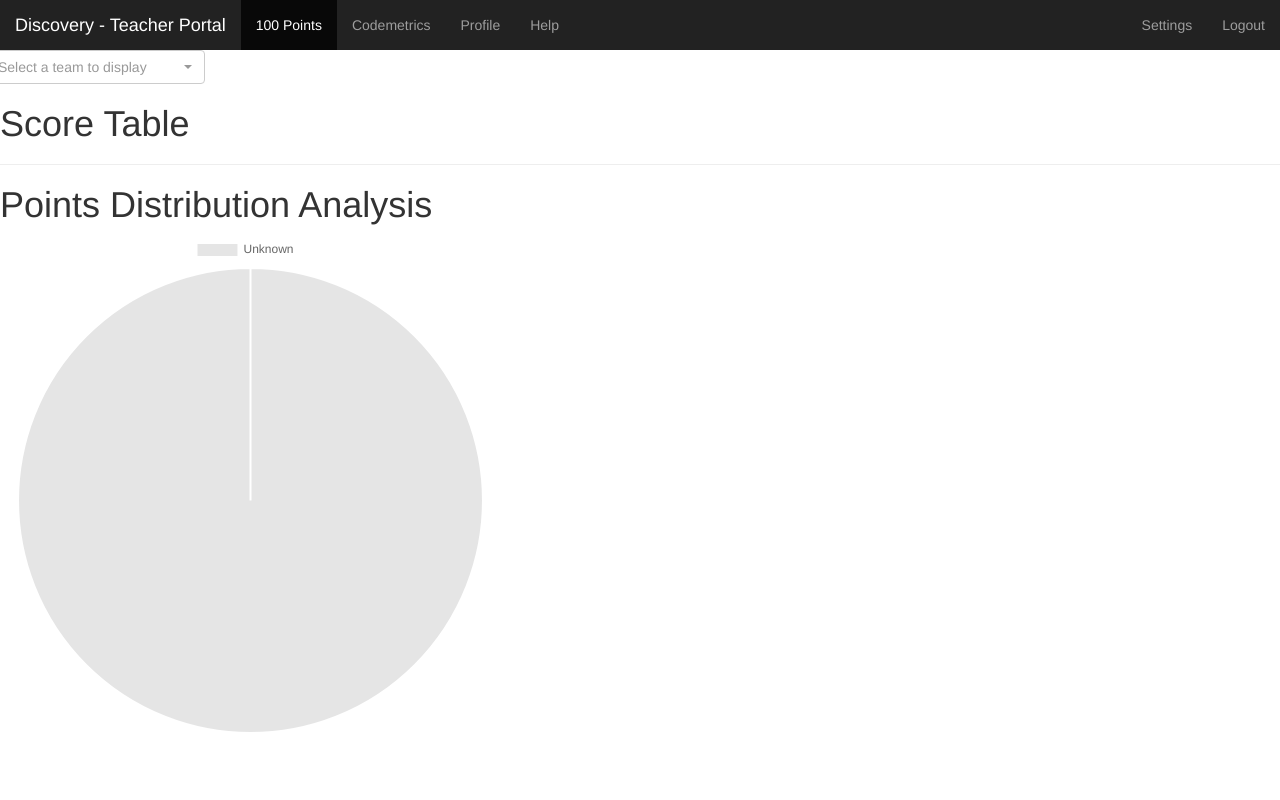
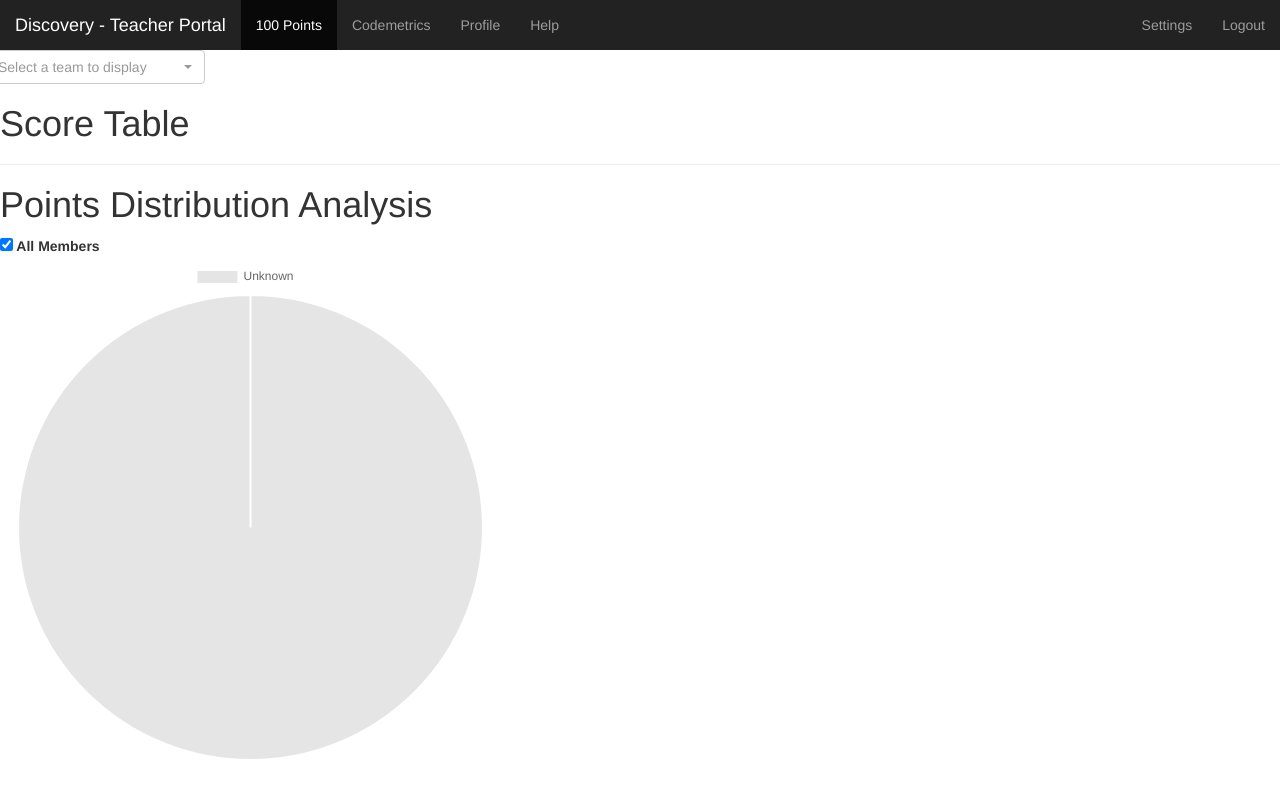
Before and after one commit to Discovery-VSTS/teacherui, a Django app: page /app/index/ in a window 1280 px wide. Run offline with Django 3.2, Linux system fonts and the light colour scheme; the visitor is signed in with stand-in values (Sample User, id 1); data that the repository does not hold is empty; some libraries are stand-ins or nearby versions.

Commit message:
Render chart based on checkbox

```diff
--- a/templates/tabs/100pt/distribution-analysis.html
+++ b/templates/tabs/100pt/distribution-analysis.html
@@ -1,6 +1,11 @@
 <h1>Points Distribution Analysis</h1>
 <script type="text/javascript">
+
    $(document).ready(function() {
+       render_chart();
+   });
+
+   function render_chart() {
 
         var ctx = document.getElementById('pointDist').getContext("2d");
         ctx.canvas.width = 100;
@@ -44,6 +49,7 @@
             };
         }
 
+        if (document.getElementById("checkbox-members").checked == true) {
             var pieChart = new Chart(ctx, {
                 type: 'pie',
                 data: piechart_data,
@@ -53,7 +59,10 @@
                     }
                 }
             });
-    });
-
+        }
+        }
 </script>
+<label><input type="checkbox" onclick="render_chart()" id="checkbox-members" checked="checked"> All Members</label>
+<div id="dataDist">
     <canvas id="pointDist" style="max-height: 501px; max-width: 501px"></canvas>
+</div>
```
Lines whose indentation alone changed are shown as unchanged.
